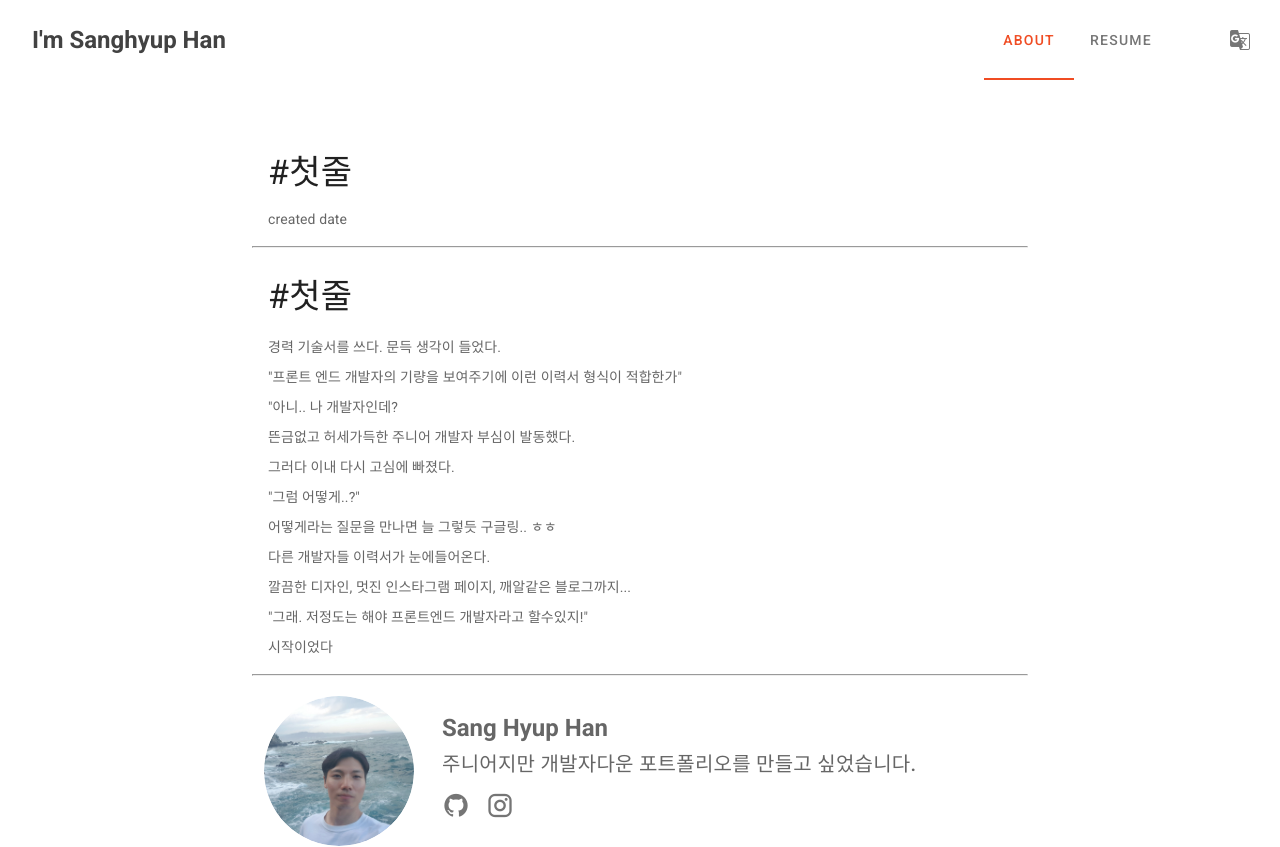
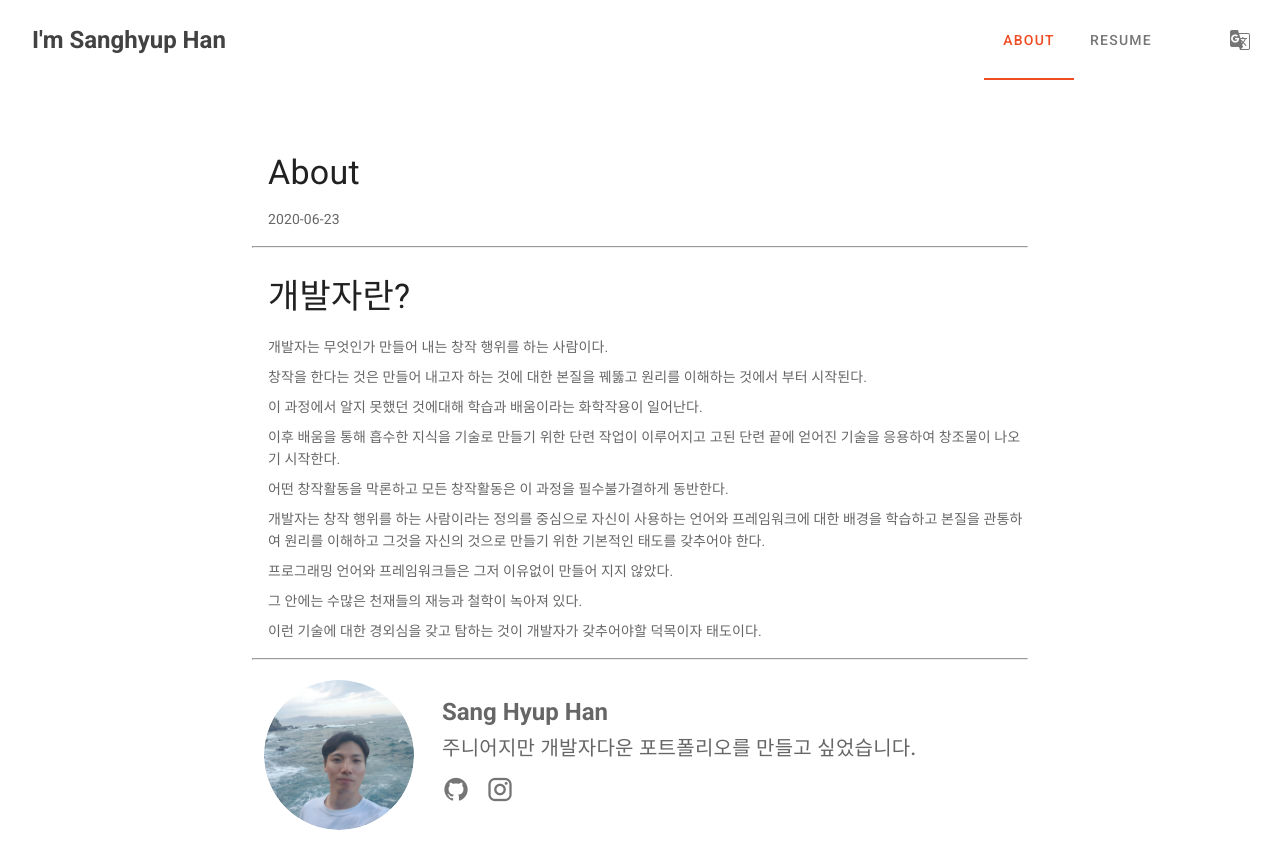
Before and after one commit to gentlysharp/portfolio, a Vue app: page / in a window 1280 px wide. Shown: the top 847 px of the page. Built offline with nearby package versions, Linux system fonts and the light colour scheme; what vue-moment would draw is missing.

Commit message:
이력서 초안 한글버전 작성

```diff
--- a/package.json
+++ b/package.json
@@ -11,9 +11,12 @@
   "dependencies": {
     "aos": "^2.3.4",
     "axios": "^0.18.0",
+    "chart.js": "^2.9.3",
+    "chartjs-plugin-datalabels": "^0.7.0",
     "core-js": "^3.6.4",
     "qs": "^6.9.3",
     "vue": "^2.6.11",
+    "vue-chartjs": "^3.5.0",
     "vue-i18n": "^8.0.0",
     "vue-moment": "^4.1.0",
     "vue-router": "^3.1.6",
--- /dev/null
+++ b/src/components/chart/DoughnutChart.vue
@@ -0,0 +1,16 @@
+<script>
+import { Doughnut } from "vue-chartjs";
+// import ChartJsPluginDataLabels from "chartjs-plugin-datalabels";
+
+export default {
+  extends: Doughnut,
+  props: {
+    chartdata: Object
+  },
+  mounted: function() {
+    // this.addPlugin(ChartJsPluginDataLabels);
+    this.renderChart(this.chartdata, this.chartdata.options);
+  }
+};
+</script>
+<style></style>
--- a/src/components/core/Header.vue
+++ b/src/components/core/Header.vue
@@ -3,7 +3,7 @@
     <v-app-bar class="app-bar" app color="white" height="80" hide-on-scroll flat>
       <!-- icon 클릭시 left drawer true로 되면서 열림 -->
       <!-- <v-app-bar-nav-icon @click="toggleDrawer" class="d-flex d-sm-flex d-md-none" /> -->
-      <v-card flat min-width="300" @click="route('/')">
+      <v-card class="d-flex" flat min-width="300" @click="route('/')">
         <v-card-text class="headline grey--text text--darken-3 font-weight-bold">I'm Sanghyup Han</v-card-text>
       </v-card>
       <v-spacer></v-spacer>
--- a/src/locales/ko.json
+++ b/src/locales/ko.json
@@ -5,20 +5,59 @@
     "message": "주니어지만 개발자다운 포트폴리오를 만들고 싶었습니다."
   },
   "about": {
-    "title": "#첫줄",
+    "title": "About",
+    "subtitle": "개발자란?",
+    "date": "2020-06-23",
     "texts": [
-      "경력 기술서를 쓰다. 문득 생각이 들었다. ",
-      "\"프론트 엔드 개발자의 기량을 보여주기에 이런 이력서 형식이 적합한가\"  ",
-      "\"아니.. 나 개발자인데? ",
-      "뜬금없고 허세가득한 주니어 개발자 부심이 발동했다. ",
-      "그러다 이내 다시 고심에 빠졌다. ",
-      "\"그럼 어떻게..?\"",
-      "어떻게라는 질문을 만나면 늘 그렇듯 구글링.. ㅎㅎ ",
-      "다른 개발자들 이력서가 눈에들어온다.",
-      "깔끔한 디자인, 멋진 인스타그램 페이지, 깨알같은 블로그까지...",
-      "\"그래. 저정도는 해야 프론트엔드 개발자라고 할수있지!\"",
-      "시작이었다"
+      "개발자는 무엇인가 만들어 내는 창작 행위를 하는 사람이다.",
+      "창작을 한다는 것은 만들어 내고자 하는 것에 대한 본질을 꿰뚫고 원리를 이해하는 것에서 부터 시작된다. ",
+      "이 과정에서 알지 못했던 것에대해 학습과 배움이라는 화학작용이 일어난다.",
+      "이후 배움을 통해 흡수한 지식을 기술로 만들기 위한 단련 작업이 이루어지고 고된 단련 끝에 얻어진 기술을 응용하여 창조물이 나오기 시작한다.",
+      "어떤 창작활동을 막론하고 모든 창작활동은 이 과정을 필수불가결하게 동반한다. ",
+      "개발자는 창작 행위를 하는 사람이라는 정의를 중심으로 자신이 사용하는 언어와 프레임워크에 대한 배경을 학습하고 본질을 관통하여 원리를 이해하고 그것을 자신의 것으로 만들기 위한 기본적인 태도를 갖추어야 한다.",
+      "프로그래밍 언어와 프레임워크들은 그저 이유없이 만들어 지지 않았다. ",
+      "그 안에는 수많은 천재들의 재능과 철학이 녹아져 있다. ",
+      "이런 기술에 대한 경외심을 갖고 탐하는 것이 개발자가 갖추어야할 덕목이자 태도이다."
     ]
   },
-  "rename": []
+
+  "resume": {
+    "projects": [{
+        "title": "헬스네비 CMS 웹 클라이언트",
+        "position": "프론트엔드",
+        "period": "2018.10 ~ 2019.03",
+        "company": "주식회사 도트만",
+        "detail": "약국관리 프로그램 헬스네비 CMS 웹 클라이언트 기능개발에 참여했으며, 기본적인 프론트엔드 메뉴 구성 및 CRUD 기능 개발을 담당하였습니다.",
+        "spec": ["Polymer JS", "Java", "Vaadin"]
+      },
+      {
+        "title": "디지털 가축방역 시스템관리 웹 클라이언트",
+        "company": "주식회사 도트만",
+        "period": "2019.05 ~ 2019.12",
+        "detail": "전자정부 프레임워크 기반 프로젝트에 참여하여, 가축 방역에 관련된 시스템 관리 데이터를 기반으로 기본적인 CRUD 부터 Iframe을 이용한 맵 레이어를 구현하고 차량의 동선을 표현하는 등 다양한 기능 구현에 참여하였습니다.",
+        "spec": ["Javascript", "HTML 5", "CSS 3", "Jquery", "Java"]
+      },
+      {
+        "title": "에듀엔플레이 홈페이지 개발",
+        "company": "주식회사 도트만",
+        "period": "2020.02 ~ 2020.05",
+        "detail": "RESTful API를 이용한 서버와의 연동을 통한 React JS 기반 SPA 프로젝트 개발에 참여하여 전반적인 프론트엔드 영역인 퍼블리싱 구현과 컴포넌트 생성 작업을 담당하였습니다.",
+        "spec": ["React JS", "Webpack", "Babel", "Axios", "CSS 3", "Spring Boot Framework"]
+      },
+      {
+        "title": "시와정보 홈페이지 개발",
+        "company": "주식회사 도트만",
+        "period": "2020.05 ~ 2020.06",
+        "detail": "시와정보 홈페이지 개발에 참여하였으며, Vue JS 프레임워크를 도입하여 SPA 형식의 반응형 웹앱을 구현하였고 프로젝트 설계, 구현, 배포를 전적으로 담당하였습니다.",
+        "spec": ["Vue JS", "Webpack", "Babel", "Axios", "Eslint", "CSS 3"]
+      },
+      {
+        "title": "드론서비스 플렛폼 프론트엔드 UI 개발",
+        "company": "주식회사 도트만",
+        "period": "2020.05 ~ 현재",
+        "detail": "드론 서비스 플렛폼 웹 클라이언트 개발의 프론트엔드 개발자로 참여 중입니다. Vue JS기반의 프로젝트이며, RESTful API를 이용하여 서버와 연동하여 드론을 컨트롤하고 수집된 정보를 UI를 통해 화면에 나타내는 기능을 구현하고있습니다.",
+        "spec": ["Vue JS", "Webpack", "Babel", "Axios", "Eslint", "CSS 3", "Open Layer", "Cesium JS"]
+      }
+    ]
+  }
 }
--- a/src/main.js
+++ b/src/main.js
@@ -10,7 +10,7 @@ import './plugins/aos'
 
 import './assets/css/style.css'
 import './events/EventBus'
-import './context'
+import './Context'
 
 Vue.config.productionTip = false
 
--- a/src/views/About.vue
+++ b/src/views/About.vue
@@ -4,12 +4,12 @@
       <v-container class="mt-12 pt-12">
         <v-card flat>
           <v-card-title class="display-1">{{$t('about.title')}}</v-card-title>
-          <v-card-text>{{date}}</v-card-text>
+          <v-card-text>{{$t('about.date')}}</v-card-text>
         </v-card>
         <hr />
 
         <v-card class="my-3" flat>
-          <v-card-title class="display-1">{{$t('about.title')}}</v-card-title>
+          <v-card-title class="display-1">{{$t('about.subtitle')}}</v-card-title>
           <v-card-text
             v-for="(text,i) in $t('about.texts')"
             :key="i"
@@ -48,23 +48,6 @@ export default {
     id: 1,
     title: "About",
     avatar: require("@/assets/images/about/about-avatar.jpg"),
-    intro: {
-      title: "#첫줄",
-      texts: [
-        `경력 기술서를 쓰다. 문득 생각이 들었다. `,
-        `"프론트 엔드 개발자의 기량을 보여주기에 이런 이력서 형식이 적합한가"  `,
-        `"아니.. 나 개발자인데? "`,
-        `뜬금없고 허세가득한 주니어 개발자 부심이 발동했다. `,
-        `그러다 이내 다시 고심에 빠졌다. `,
-        `"그럼 어떻게..?"`,
-        `어떻게라는 질문을 만나면 늘 그렇듯 구글링.. ㅎㅎ `,
-        `다른 개발자들 이력서가 눈에들어온다.`,
-        `깔끔한 디자인, 멋진 인스타그램 페이지, 깨알같은 블로그까지...`,
-        `"그래. 저정도는 해야 프론트엔드 개발자라고 할수있지!"`,
-        `시작이었다.`
-      ]
-    },
-
     date: "created date"
   })
 };
--- a/src/views/Resume.vue
+++ b/src/views/Resume.vue
@@ -3,20 +3,55 @@
     <v-container class="mt-12 pt-12">
       <v-card flat>
         <v-card-title
-          v-for="(title,i) in intro.titles"
-          :key="i"
-          class="display-3 pa-2 font-weight-bold"
-        >{{title}}</v-card-title>
-
+          v-for="(title, i) in intro.titles"
+          :key="i.title"
+          class="display-3 pa-3 font-weight-bold"
+        >{{ title }}</v-card-title>
         <br />
         <v-card-text
-          v-for="(text,i) in intro.texts"
-          :key="i"
-          class="headline ma-0 pa-0 pl-3 font-weight-500"
-        >{{text}}</v-card-text>
+          v-for="(text, i) in intro.texts"
+          :key="i.text"
+          class="headline ma-0 pa-1 pl-3 font-weight-bold"
+        >{{ text }}</v-card-text>
       </v-card>
 
-      <p class="display-3"></p>
+      <p class="display-3 ml-2 mt-10">Work Experience.</p>
+
+      <v-row>
+        <v-col cols="12" md="12">
+          <v-card flat>
+            <v-card-title>주식회사 도트만</v-card-title>
+            <v-card-subtitle>Frontend Developer</v-card-subtitle>
+            <v-card-text>2018.11 ~ 현재</v-card-text>
+          </v-card>
+        </v-col>
+
+        <v-col v-for="(project,i) in projects" :key="i.project" cols="12" md="12">
+          <v-card flat>
+            <v-card-title>{{project.title}}</v-card-title>
+            <v-card-subtitle>{{project.period}}</v-card-subtitle>
+          </v-card>
+
+          <v-card flat>
+            <v-card-title>Description</v-card-title>
+            <v-card-subtitle>{{project.detail}}</v-card-subtitle>
+          </v-card>
+
+          <v-card flat>
+            <v-card-title>SPEC</v-card-title>
+            <ul v-for="(spec,i) in project.spec" :key="i">
+              <li>{{spec}}</li>
+            </ul>
+          </v-card>
+        </v-col>
+      </v-row>
+
+      <p class="display-3 ml-2 mt-10">Skills.</p>
+
+      <doughnut-chart :chartdata="chartdata"></doughnut-chart>
+
+      <p class="display-3 ml-2 mt-10">Contact.</p>
+      <p>메일 기능 구현할것</p>
     </v-container>
   </section>
 </template>
@@ -24,38 +59,45 @@
 <script>
 export default {
   name: "Resume",
+  components: {
+    DoughnutChart: () => import("@/components/chart/DoughnutChart")
+  },
   data: () => ({
     id: 2,
     intro: {
       titles: [`안녕하세요 :)`, `한상협 입니다.`],
       texts: [
-        "프론트엔드 개발자 2년차 주니어 개발자입니다.",
-        "배움과 성장에 관심이 많고, 자기개발하는 것을 좋아합니다.",
-        "새로운 기술에 대해 호기심이 많으며, 계속해서 발전해 나가는",
-        "기술들을 새련된 방법으로 코드에 적용할 방법을 연구합니다."
+        "배움과 성장에 관심이 가득한 2년차 프론트엔드 주니어 개발자입니다.",
+        "새로운 기술에 대해 호기심이 많고, 자기개발에 큰 가치를 느낍니다.",
+        "끊임없이 발전해 나가는 기술들을 새련된 방법으로 코드에 적용할 방법을 연구합니다."
       ]
     },
-    experience: {
-      title: "Work Experience.",
-      projects: [
+    projects: [],
+    chartdata: {
+      labels: ["Html 5", "Css 3", "Javascript", "Java"],
+      datasets: [
         {
-          company: "주식회사 도트만",
-          title: "헬스네비 약국 컨텐츠 관리 시스템",
-          description: [""],
-          tasks: [
-            "약국 관리 시스템 질환 정보 관리관련 CRUD 기능 개발",
-            "각 약국의 정보 관리 CRUD 기능 개발"
-          ]
+          backgroundColor: ["#ff6384", "#00B0FF", "#FDD835", "#DD1B16"],
+          data: [20, 15, 40, 15]
         }
-      ]
-    },
-    skil: {
-      languages: ["Javascript", "HTML 5", "CSS 3", "JAVA"],
-      frameworks: ["Vue JS", "Spring Boot"]
+      ],
+      options: {
+        responsive: true,
+        maintainAspectRatio: false,
+        tooltips: {
+          enabled: false
+        },
+        legend: {
+          position: "bottom"
+        }
+      }
     }
-  })
+  }),
+  created() {
+    this.projects = this.$t("resume.projects");
+    console.log(this.projects);
+  }
 };
 </script>
 
-<style>
-</style>
+<style></style>
```
Also changed, not shown: src/Apis.js (added), 1 other file (tests, documents, lock files or other folders).
